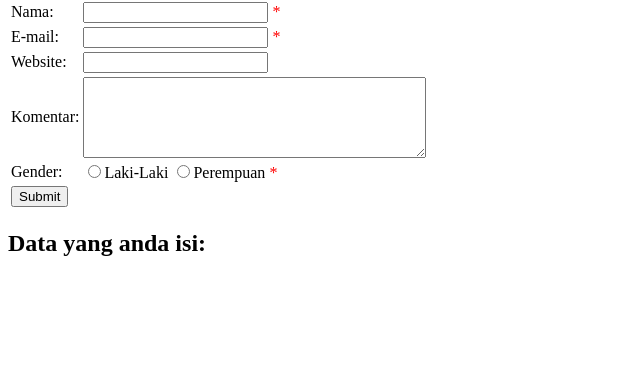
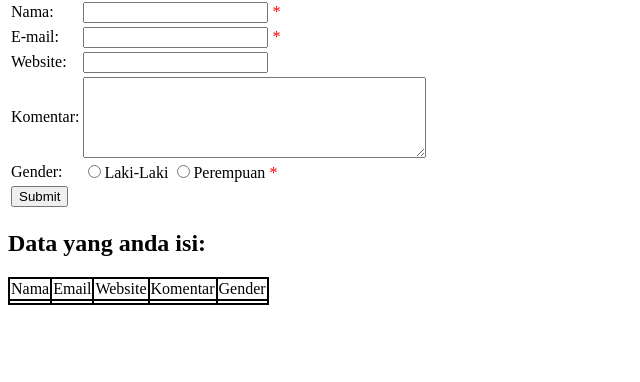
Before and after one commit to azlindafebi/PRAKTIKUM_PWD, a PHP site: page /validasi.php in a window 1280 px wide. Shown: the part 90-472 px from the top of the page, without its empty margins (0-640 px from the left). Run offline with PHP 8.4, Linux system fonts and the light colour scheme.

Commit message:
kegiatan praktikum 4

```diff
--- a/PRAKTIKUM4/validasi.php
+++ b/PRAKTIKUM4/validasi.php
@@ -1,7 +1,19 @@
 <html>
     <head>
         <style>
-        .error{color: #FF0000;}
+
+        .error {
+            color: #FF0000;
+        }
+
+        .container table,
+        .container tr,
+        .container td {
+            border          : 2px solid black;
+            border-collapse : collapse;
+            text-align      : center;
+
+        }
         </style>
     </head>
     <body>
@@ -100,6 +112,28 @@
         </table>
         </form>
 
+    <!--menampilkan data dengan tabel-->
+        <h2>Data yang anda isi:</h2>
+        <div class="container">
+        <table>
+            <tr>
+                <td>Nama</td>
+                <td>Email</td>
+                <td>Website</td>
+                <td>Komentar</td>
+                <td>Gender</td>
+            </tr>
+            <tr>
+                <td><?php echo $nama; ?></td>
+                <td><?php echo $email; ?></td>
+                <td><?php echo $website; ?></td>
+                <td><?php echo $comment; ?></td>
+                <td><?php echo $gender; ?></td>
+            </tr>
+        </table>
+    </div>
+
+    <!--
     <?php
     echo "<h2>Data yang anda isi:</h2>";
     echo $nama;
@@ -116,6 +150,6 @@
 
     echo $gender;
     ?>
-
+-->
     </body>
 </html>
```
Lines whose indentation alone changed are shown as unchanged.
